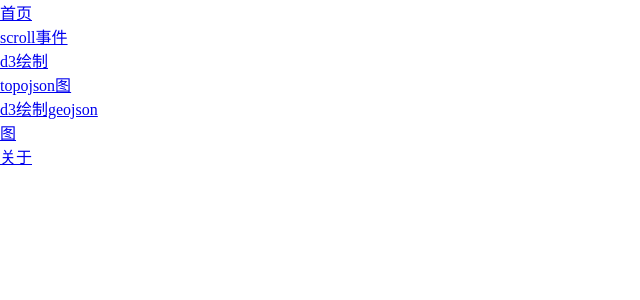
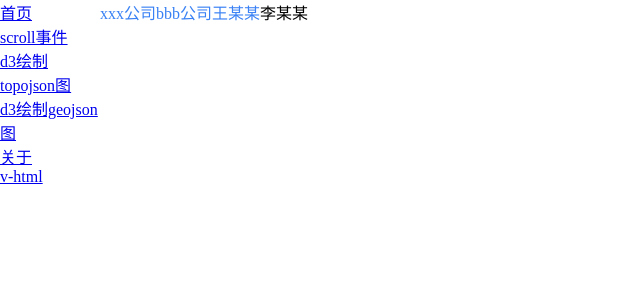
Before and after one commit to cbtpro/live-demo, a Vue app: page /#/v-html in a window 1280 px wide. Shown: the top 300 px of the page, without its empty margins (0-640 px from the left). Built offline with nearby package versions, Linux system fonts and the light colour scheme.

Commit message:
feat：添加v-html事件、样式处理demo

```diff
--- /dev/null
+++ b/src/components/v-html/index.vue
@@ -0,0 +1,80 @@
+<script setup lang="ts">
+const TYPE = {
+  ENTERPRISE: 'enterprise',
+  PERSON: 'person',
+}
+
+const htmlText = [
+  // 匹配到企业id，href和target不用写，这里只是用来表达js阻止了a链接的默认跳转
+  '<a data-type="enterprise" data-eid="1111" data-name="xxx公司" href="https://wwww.baidu.com" target="_blank">xxx公司</a>',
+  '<a data-type="enterprise" data-eid="333" data-name="bbb公司" href="https://wwww.baidu.com" target="_blank">bbb公司</a>',
+  // 匹配到用户id
+  '<a data-type="person" data-pid="2222" data-name="王某某" href="https://wwww.baidu.com" target="_blank">王某某</a>',
+  // 没有匹配到用户id
+  '<a data-type="person" data-pid="" data-name="李某某">李某某</a>',
+]
+const htmlStr = htmlText.join('')
+
+const personClickHandle = (dataset) => {
+  const { pid, name } = dataset
+  // 根据参数判断是拼装路由，是否跳转、新开
+  console.log(pid, name)
+}
+const enterpriseClickHandle = (dataset) => {
+  const { eid, name } = dataset
+  // 根据参数判断是拼装路由，是否跳转、新开
+  console.log(eid, name)
+}
+const reportClickHandle = (evt) => {
+  evt.preventDefault()
+  const { target } = evt
+  const { dataset } = target
+  const keys = Object.keys(dataset)
+  if (!keys.includes('type')) {
+    return
+  }
+  const type = dataset['type']
+  if (type === TYPE.ENTERPRISE) {
+    enterpriseClickHandle(dataset)
+  } else if (type === TYPE.PERSON) {
+    personClickHandle(dataset)
+  }
+}
+</script>
+
+<template>
+  <div class="demo">
+    <div v-html="htmlStr" @click="reportClickHandle" class="report-html"></div>
+  </div>
+</template>
+
+<style lang="less" scoped>
+.demo {
+  :deep(.report-html) {
+    a {
+      text-decoration: none;
+    }
+
+    a[data-eid]:not([data-eid='']):hover,
+    a[data-pid]:not([data-pid='']):hover {
+      color: #1864dc;
+    }
+
+    a[data-type='enterprise'] {
+      color: #3981f4;
+    }
+
+    a[data-type='person'] {
+      color: #3981f4;
+    }
+
+    a[data-type='person'] {
+      color: #3981f4;
+    }
+
+    a[data-pid=''] {
+      color: #000;
+    }
+  }
+}
+</style>
--- a/src/router/index.ts
+++ b/src/router/index.ts
@@ -45,6 +45,15 @@ export const routes: RouteRecordRaw[] = [
     },
     component: () => import('@/views/about.vue'),
   },
+  {
+    name: 'v-html',
+    path: '/v-html',
+    meta: {
+      title: 'v-html',
+      requiresAuth: false,
+    },
+    component: () => import('@/views/v-html/index.vue'),
+  },
 ]
 
 const router = createRouter({
--- /dev/null
+++ b/src/views/v-html/index.vue
@@ -0,0 +1,21 @@
+<template>
+  <div class="view-v-html">
+    <v-html></v-html>
+  </div>
+</template>
+
+<script setup lang="ts">
+import { onMounted, ref } from 'vue'
+
+import VHtml from '@/components/v-html/index.vue'
+
+defineOptions({
+  name: 'view-topojson',
+})
+</script>
+
+<style lang="less" scoped>
+.view-v-html {
+  color: red;
+}
+</style>
```
Also changed, not shown: 1 other file (tests, documents, lock files or other folders).
